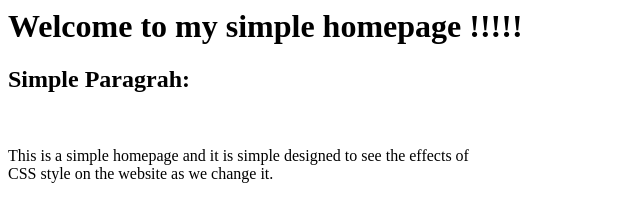
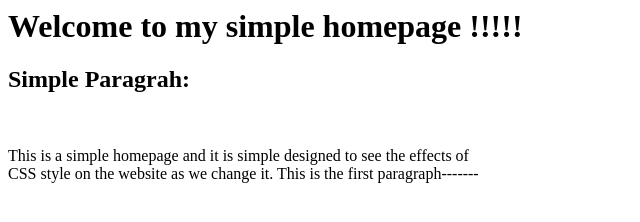
Before and after one commit to abma2008/ABMA, a plain HTML site: page index.html in a window 1280 px wide. Shown: the whole page, without its empty margins (0-640 px from the left). Drawn offline with Linux system fonts and the light colour scheme.

Commit message:
sg This is the second version of the index file---- still the same basic HTML code without CSS

```diff
--- a/index.html
+++ b/index.html
@@ -12,7 +12,7 @@
                 <h2> Simple Paragrah:</h2><br>
                 <p>
                     This is a simple homepage and it is simple designed to see the effects of <br>
-                    CSS style on the website as we change it.
+                    CSS style on the website as we change it. This is the first paragraph-------
                 </p>
 
             </div>
```
